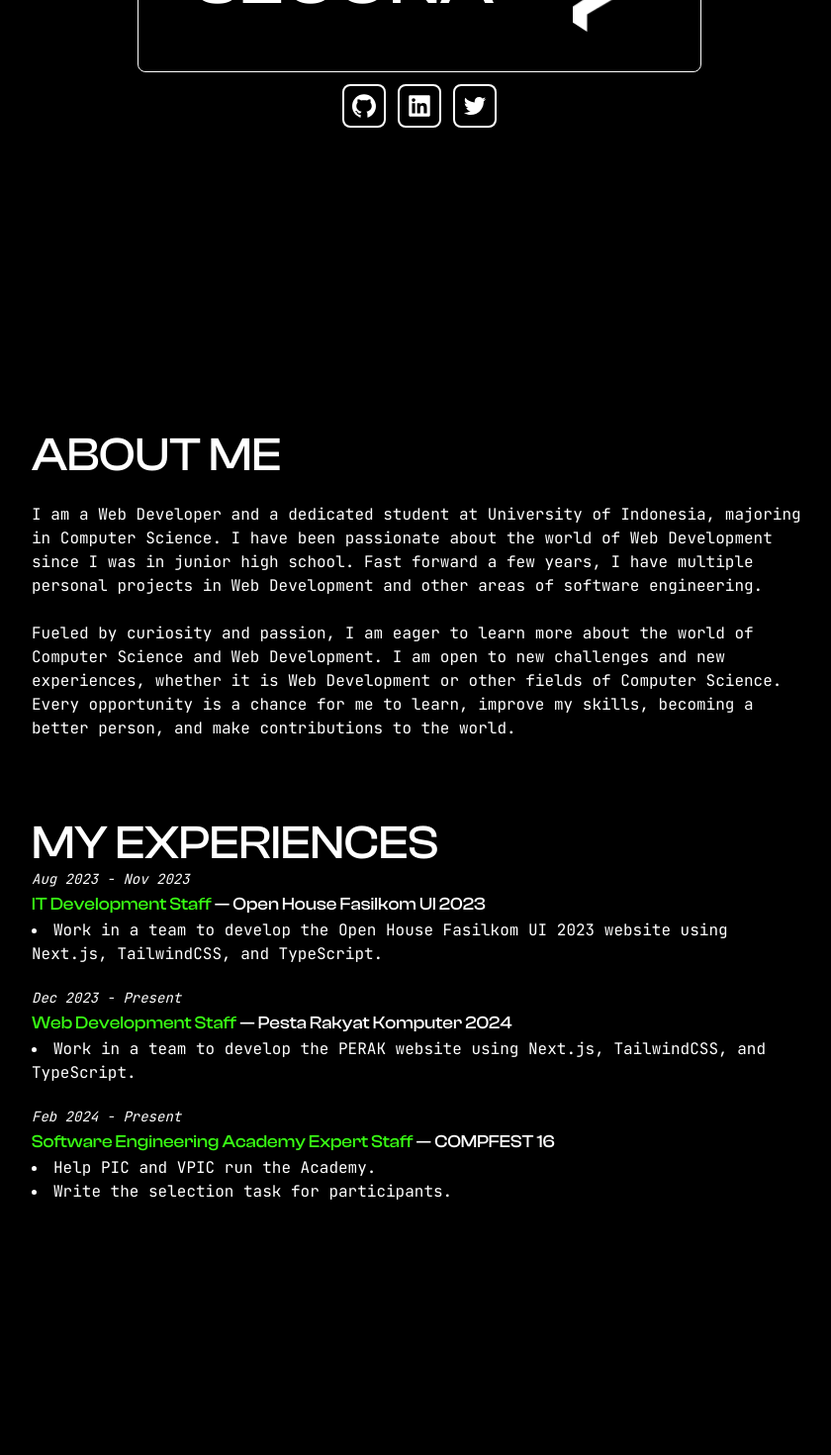
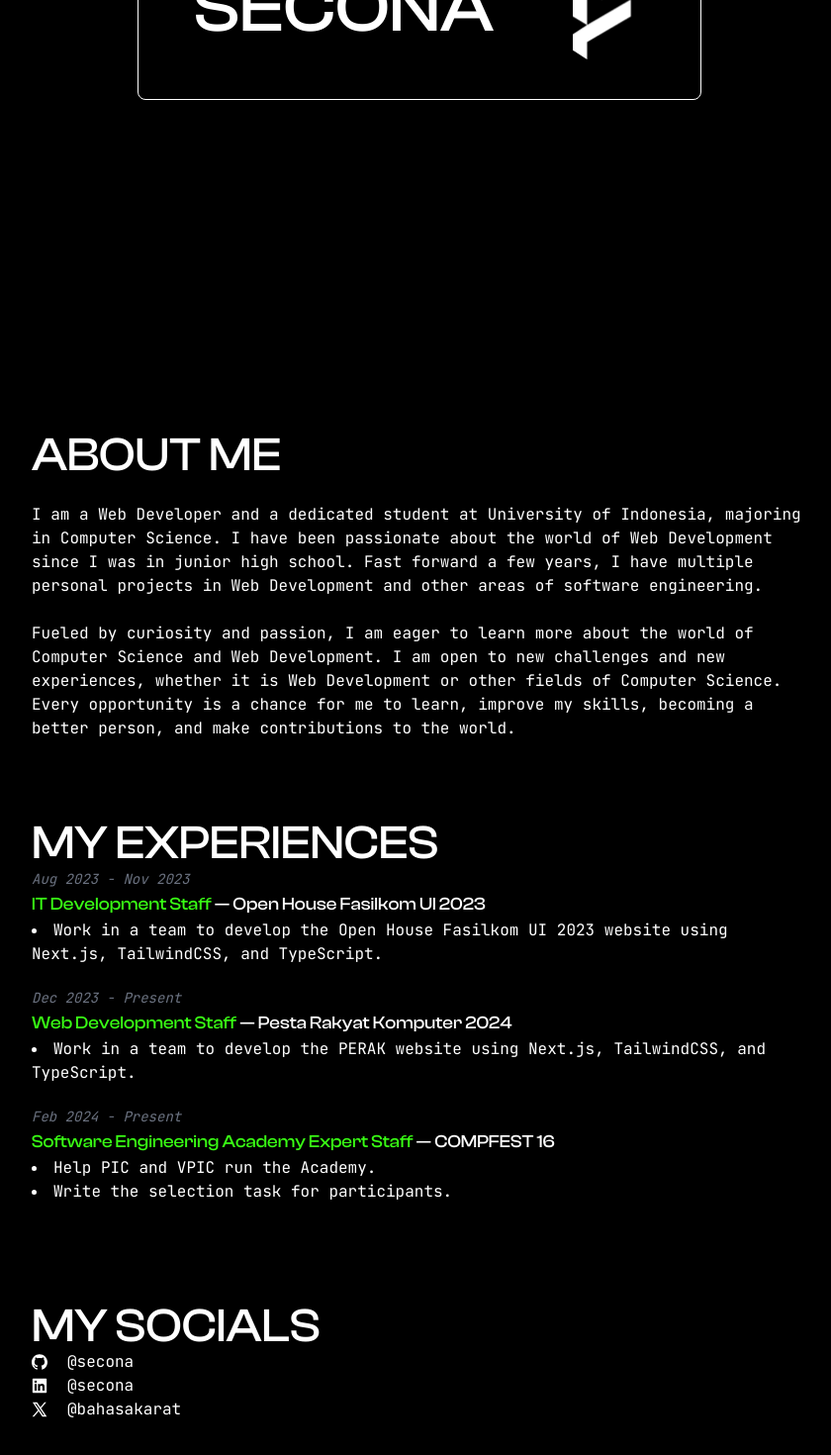
Before and after one commit to secona/personal-website, a Next.js app: page / in a window 1280 px wide. Shown: the part 404-1874 px from the top of the page at 99% size, without its empty margins (216-1056 px from the left). Before the commit the page ends 1680 px from the top, so only its background shows below. Built offline with nearby package versions, Linux system fonts and the light colour scheme.

Commit message:
feat: socials section

```diff
--- a/app/components/Experience.tsx
+++ b/app/components/Experience.tsx
@@ -9,7 +9,7 @@
 export default function Experience(props: ExperienceProps) {
   return (
     <li className="mb-5">
-      <span className="text-sm italic">{props.startTime} - {props.endTime}</span>
+      <span className="text-sm italic text-gray-500">{props.startTime} - {props.endTime}</span>
       <h1 className="text-lg">
         <span className="text-neon-green">{props.title}</span> — {props.at}
       </h1>
--- /dev/null
+++ b/app/components/Social.tsx
@@ -0,0 +1,16 @@
+import React from "react"
+
+export interface SocialProps {
+  icon: React.ReactNode;
+  handle: string;
+  url: string;
+}
+
+export default function Social(props: SocialProps) {
+  return (
+    <div className="flex flex-row items-center gap-5 w-full">
+      {props.icon}
+      <a href={props.url}>{props.handle}</a>
+    </div>
+  )
+}
--- a/app/page.tsx
+++ b/app/page.tsx
@@ -1,6 +1,7 @@
 import AboutMe from "./sections/AboutMe";
 import Landing from "./sections/Landing";
 import MyExperiences from "./sections/MyExperiences";
+import MySocials from "./sections/MySocials";
 
 export default function Home() {
   return (
@@ -8,6 +9,7 @@
       <Landing />
       <AboutMe />
       <MyExperiences />
+      <MySocials />
     </>
   );
 }
--- a/app/sections/Landing.tsx
+++ b/app/sections/Landing.tsx
@@ -23,17 +23,6 @@
         </div>
         <Image src={logo} color="white" alt="logo" height={129} width={73} />
       </div>
-      <div className="flex flex-row gap-3">
-        <ButtonLink href="https://github.com/secona">
-          <GithubOutlined className="text-2xl" />
-        </ButtonLink>
-        <ButtonLink href="https://linkedin.com/in/secona">
-          <LinkedinFilled className="text-2xl" />
-        </ButtonLink>
-        <ButtonLink href="https://twitter.com/bahasakarat">
-          <TwitterOutlined className="text-2xl" />
-        </ButtonLink>
-      </div>
     </div>
   )
 }
--- /dev/null
+++ b/app/sections/MySocials.tsx
@@ -0,0 +1,27 @@
+import { GithubOutlined, LinkedinFilled, XOutlined } from "@ant-design/icons";
+import Social from "../components/Social";
+
+export default function MySocials() {
+  return (
+    <div className="mx-12 grid place-items-center">
+      <div className="py-10 px-14 w-full max-w-4xl block">
+        <h1 className="uppercase text-5xl">My Socials</h1>
+        <Social
+          icon={<GithubOutlined />}
+          handle="@secona"
+          url="https://github.com/secona"
+        />
+        <Social
+          icon={<LinkedinFilled />}
+          handle="@secona"
+          url="https://linkedin.com/in/secona"
+        />
+        <Social
+          icon={<XOutlined />}
+          handle="@bahasakarat"
+          url="https://x.com/bahasakarat"
+        />
+      </div>
+    </div>
+  )
+}
```
